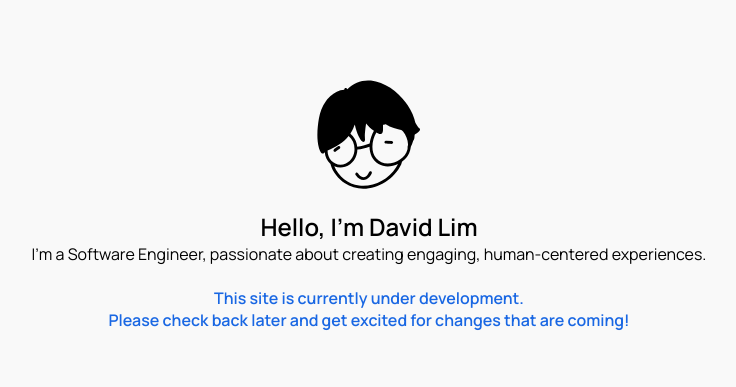
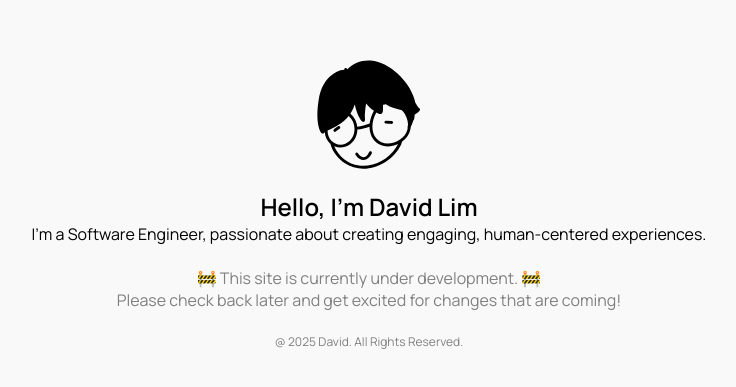
Before and after one commit to dave-lims/dave-lims.github.io, a React (Vite) app: page / in a window 1280 px wide. Shown: the part 153-540 px from the top of the page, without its empty margins (271-1007 px from the left). Built offline with nearby package versions, Linux system fonts and the light colour scheme.

Commit message:
Minor Style Changes

```diff
--- a/src/App.jsx
+++ b/src/App.jsx
@@ -14,10 +14,14 @@ function App() {
 
       <br />
 
-      <b>
-        This site is currently under development. <br /> Please check back later
-        and get excited for changes that are coming!
-      </b>
+      <p>
+        🚧 This site is currently under development. 🚧 <br /> Please check back
+        later and get excited for changes that are coming!
+      </p>
+
+      <br />
+
+      <p style={{ fontSize: "0.75rem" }}>@ 2025 David. All Rights Reserved.</p>
     </>
   );
 }
--- a/src/index.css
+++ b/src/index.css
@@ -19,6 +19,8 @@ body {
   justify-content: center;
   align-items: center;
   height: 80svh;
+
+  color: black;
 }
 
 img {
@@ -27,9 +29,9 @@ img {
   width: min(30svw, 150px);
 }
 
-b {
-  color: rgb(25, 103, 227);
-  font-weight: 600;
+p {
+  color: gray;
+  /* font-weight: 600; */
   text-align: center;
 }
 
```
